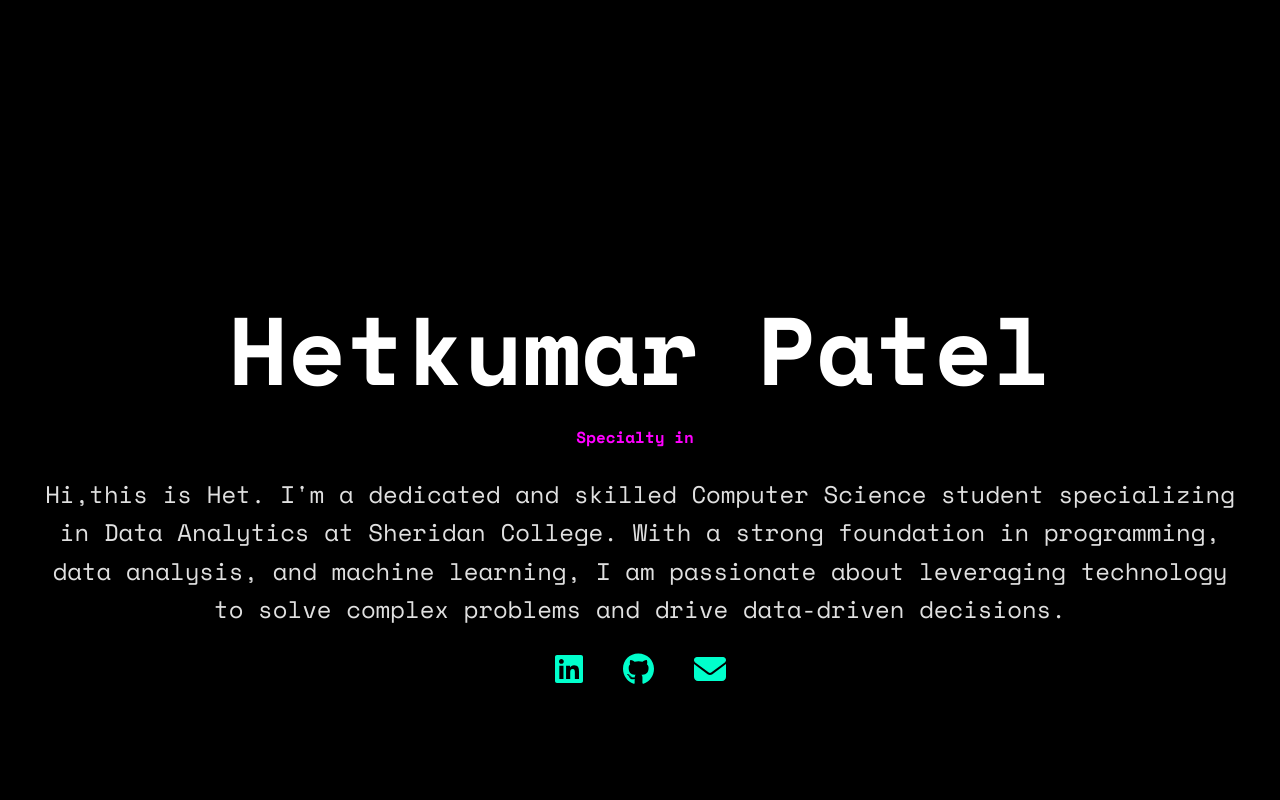
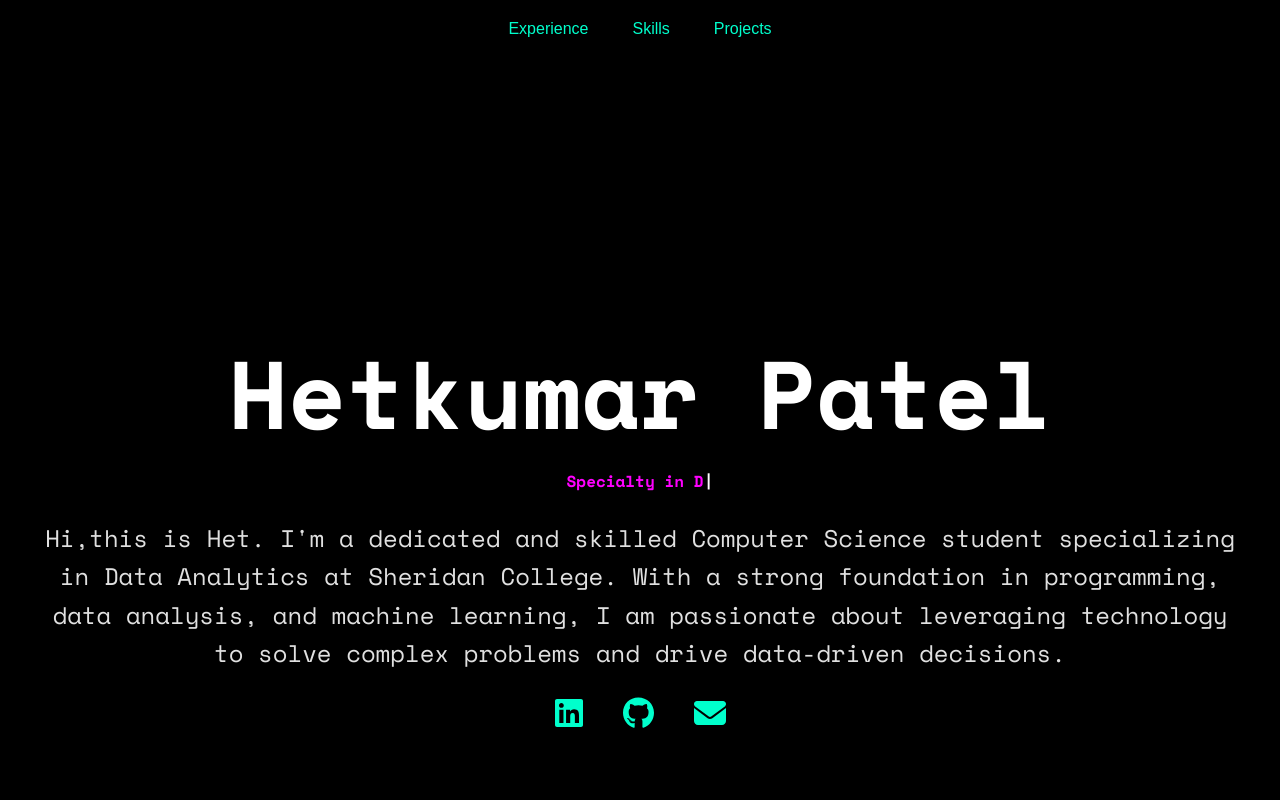
Before and after one commit to het0814/het0814.github.io, a React (Create React App) app: page / in a window 1280 px wide. Shown: the top 800 px of the page. Built offline with nearby package versions, Linux system fonts and the light colour scheme.

Commit message:
added navbar

```diff
--- a/src/App.css
+++ b/src/App.css
@@ -27,6 +27,7 @@ body {
   text-align: center;
   background:var(--background-color);
   border-bottom: 1px solid var(--border-color);
+  margin-top: 60px;
 }
 
 #hero h1 {
@@ -152,3 +153,38 @@ section:hover::before {
     opacity: 0;
   }
 }
+
+.navbar {
+  position: fixed;
+  top: 0;
+  left: 0;
+  right: 0;
+  background: rgba(0, 0, 0, 0.8); /* Semi-transparent dark background */
+  padding: 1rem;
+  z-index: 1000;
+}
+
+.navbar ul {
+  list-style: none;
+  display: flex;
+  justify-content: center;
+  margin: 0;
+  padding: 0;
+}
+
+.navbar li {
+  margin: 0 1rem;
+}
+
+.navbar button {
+  background: none;
+  border: none;
+  color: #00ffcc; /* Neon cyan */
+  font-size: 1rem;
+  cursor: pointer;
+  transition: color 0.3s ease;
+}
+
+.navbar button:hover {
+  color: #ff00ff; /* Neon pink */
+}
--- a/src/App.js
+++ b/src/App.js
@@ -1,4 +1,4 @@
-import React, { useEffect } from 'react';
+import React, { useRef } from 'react';
 import Hero from './components/Hero';
 import Experience from './components/Experience';
 import Projects from './components/Projects';
@@ -6,34 +6,50 @@ import TechnicalSkills from './components/TechnicalSkills';
 import Contact from './components/Contact';
 import './App.css';
 
-function App() {
-  useEffect(() => {
-    const smoothScroll = (targetId) => {
-      const targetElement = document.getElementById(targetId);
-      if (targetElement) {
-        targetElement.scrollIntoView({ behavior: 'smooth' });
-      }
-    };
+// function App() {
+//   return (
+//     <div>
+//       <Hero />
+//       <Experience />
+//       <TechnicalSkills />
+//       <Projects />
+//       <Contact />
+//     </div>
+//   );
+// }
 
-    const links = document.querySelectorAll('nav a');
-    links.forEach(link => {
-      link.addEventListener('click', (e) => {
-        e.preventDefault();
-        const targetId = link.getAttribute('href').substring(1);
-        smoothScroll(targetId);
-      });
-    });
-  }, []);
+// export default App;
+const App = () => {
 
+  const experienceRef = useRef(null);
+  const skillsRef = useRef(null);
+  const projectsRef = useRef(null);
+
+  const scrollToSection = (ref) => {
+    ref.current.scrollIntoView({ behavior: 'smooth' });
+  };
   return (
     <div>
+      <nav className="navbar">
+        <ul>
+          <li><button onClick={() => scrollToSection(experienceRef)}>Experience</button></li>
+          <li><button onClick={() => scrollToSection(skillsRef)}>Skills</button></li>
+          <li><button onClick={() => scrollToSection(projectsRef)}>Projects</button></li>
+        </ul>
+      </nav>
       <Hero />
-      <Experience />
-      <TechnicalSkills />
-      <Projects />
+      <div ref={experienceRef}>
+        <Experience />
+      </div>
+      <div ref={skillsRef} className="section">
+        <TechnicalSkills />
+      </div>
+      <div ref={projectsRef} className="section">
+        <Projects />
+      </div>
       <Contact />
     </div>
   );
-}
+};
 
 export default App;
```
